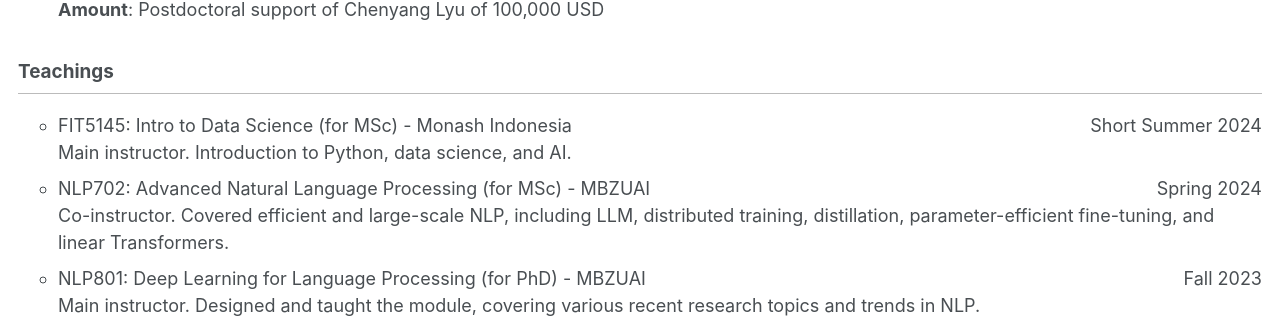
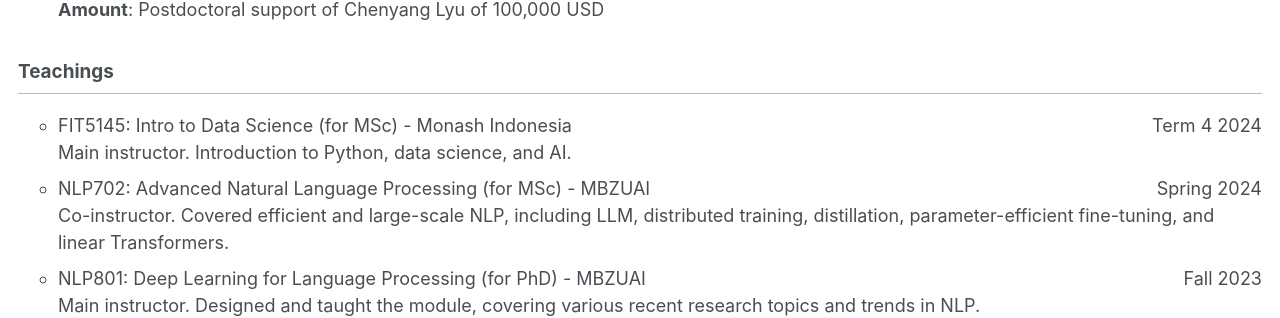
Before and after one commit to afaji/afaji.github.io, a Jekyll site: the page built from _pages/cv.md, in a window 1280 px wide and 900 px high, scrolled down 7015 px. Shown: the part 145-463 px from the top of the window. Built offline with Jekyll 4.4.1, drawn with Linux system fonts in a browser that asks for light colours.

Commit message:
Update cv.md

```diff
--- a/_pages/cv.md
+++ b/_pages/cv.md
@@ -160,7 +160,7 @@ Aside from MBZUAI, I co-supervise students from Indonesian universities, where I
    **Amount**: Postdoctoral support of Chenyang Lyu of 100,000 USD
 
 ## Teachings
-  * FIT5145: Intro to Data Science (for MSc) - Monash Indonesia <span style="float: right;">Short Summer 2024</span>\
+  * FIT5145: Intro to Data Science (for MSc) - Monash Indonesia <span style="float: right;">Term 4 2024</span>\
     Main instructor. Introduction to Python, data science, and AI.
   * NLP702: Advanced Natural Language Processing (for MSc) - MBZUAI <span style="float: right;">Spring 2024</span>\
     Co-instructor. Covered efficient and large-scale NLP, including LLM, distributed training, distillation, parameter-efficient fine-tuning, and linear Transformers.
```
